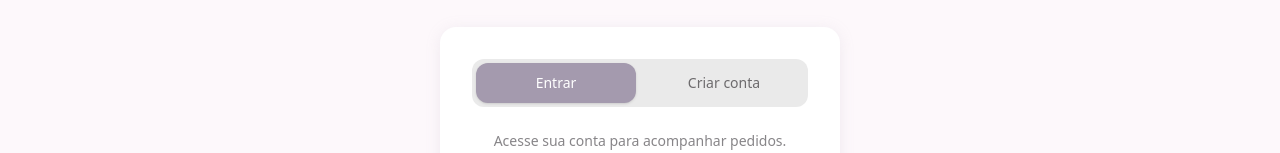
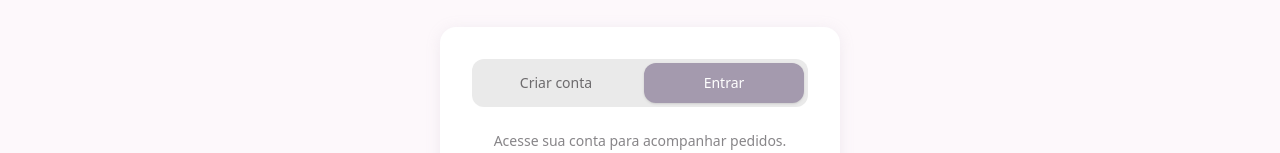
Before and after one commit to fellipegoncalvesleite/nobre-amor-baby, a React (Vite) app: page /entrar in a window 1280 px wide. Shown: the part 129-282 px from the top of the page. Built offline with nearby package versions, Linux system fonts and the light colour scheme; no server answers.

Commit message:
fix: reorder auth tabs for signup-first UX

```diff
--- a/src/pages/LoginPage.jsx
+++ b/src/pages/LoginPage.jsx
@@ -245,11 +245,11 @@ export default function LoginPage() {
         >
           {/* ─── Tabs ────────────────────────────────── */}
           <div className="flex gap-2 bg-baby-text/10 rounded-xl p-1 mb-6">
+            <button type="button" onClick={() => { setTab('signup'); setSignupDone(false); }} className={tabCls('signup')}>
+              Criar conta
+            </button>
             <button type="button" onClick={() => { setTab('login'); setSignupDone(false); }} className={tabCls('login')}>
               Entrar
-            </button>
-            <button type="button" onClick={() => { setTab('signup'); setSignupDone(false); }} className={tabCls('signup')}>
-              Criar conta
             </button>
           </div>
 
```
